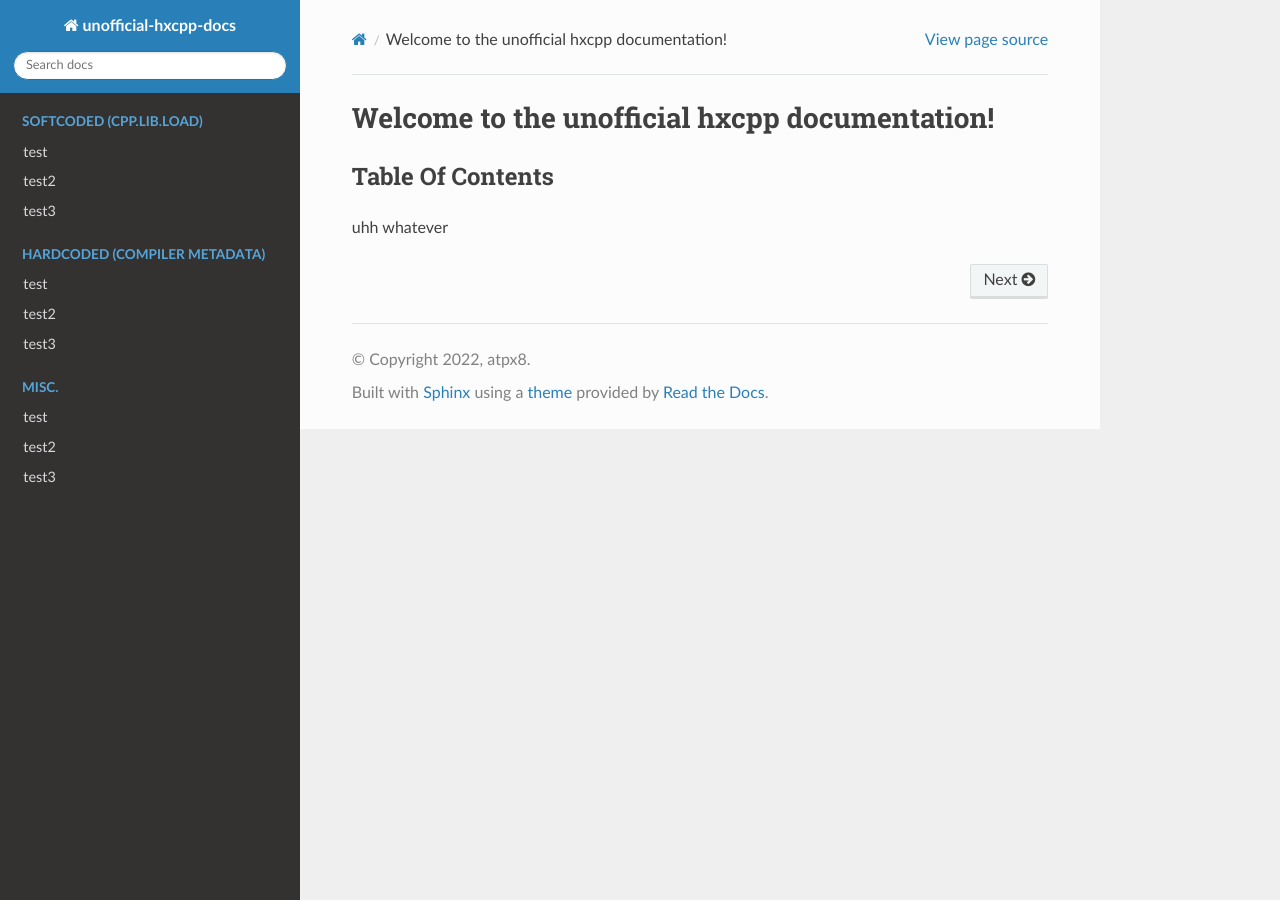
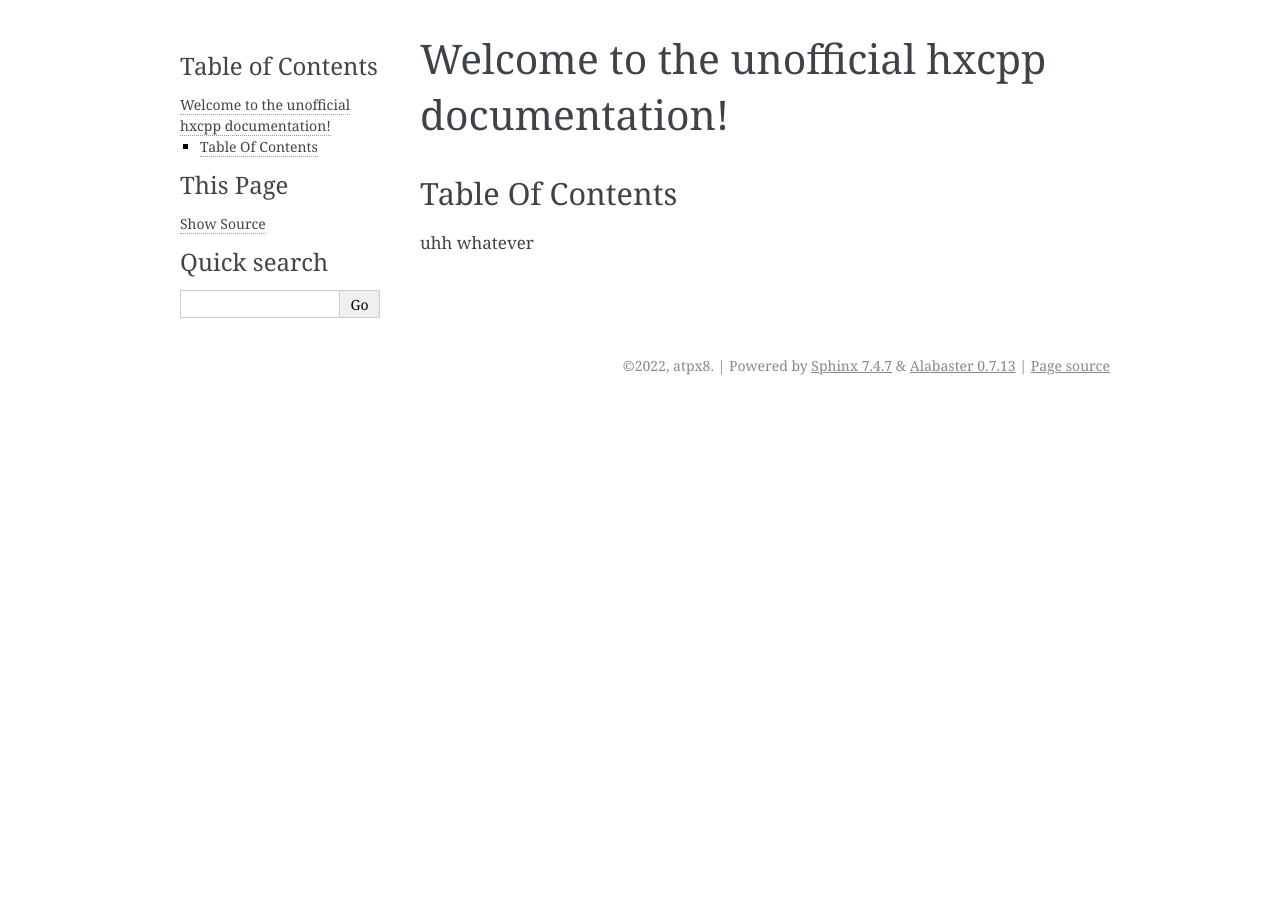
Before and after one commit to SomeoneSom/unofficial-hxcpp-docs, a Sphinx documentation site: the page built from docs/source/index.rst, in a window 1280 px wide. Built offline with Sphinx 7.4.7, drawn with Linux system fonts in a browser that asks for light colours.

```diff
--- a/docs/source/conf.py
+++ b/docs/source/conf.py
@@ -24,7 +24,7 @@ exclude_patterns = []
 # -- Options for HTML output -------------------------------------------------
 # https://www.sphinx-doc.org/en/master/usage/configuration.html#options-for-html-output
 
-html_theme = 'sphinx_rtd_theme'
+html_theme = 'alabaster'
 html_theme_options = {
     'navigation_depth': -1,
     'collapse-navigation': False
--- a/docs/source/index.rst
+++ b/docs/source/index.rst
@@ -17,9 +17,7 @@ uhh whatever
    :hidden:
    :caption: Softcoded (cpp.Lib.Load)
 
-   test123
-   test2
-   test3/index
+   softcoding/index
 
 .. toctree::
    :maxdepth: -1
@@ -27,14 +25,10 @@ uhh whatever
    :caption: Hardcoded (Compiler Metadata)
 
    test123
-   test2
-   test3/index
 
 .. toctree::
    :maxdepth: -1
    :hidden:
    :caption: Misc.
 
-   test123
    test2
-   test3/index
--- /dev/null
+++ b/docs/source/softcoding/legacy/example.rst
@@ -0,0 +1,4 @@
+A Basic Example
+===============
+
+TODO
--- /dev/null
+++ b/docs/source/softcoding/legacy/value.rst
@@ -0,0 +1,4 @@
+The Value Type
+==============
+
+TODO
--- /dev/null
+++ b/docs/source/softcoding/prime/example.rst
@@ -0,0 +1,2 @@
+A Basic Example
+===============
--- a/docs/source/test3/test4.rst
+++ /dev/null
@@ -1,4 +0,0 @@
-test4
-=========
-
-kill me please
```
Also changed, not shown: docs/source/softcoding/index.rst (added, +13 -0 lines), docs/source/softcoding/legacy/index.rst (added, +11 -0 lines), docs/source/softcoding/prime/index.rst (added, +11 -0 lines), docs/source/test3/index.rst (deleted, +0 -13 lines).
